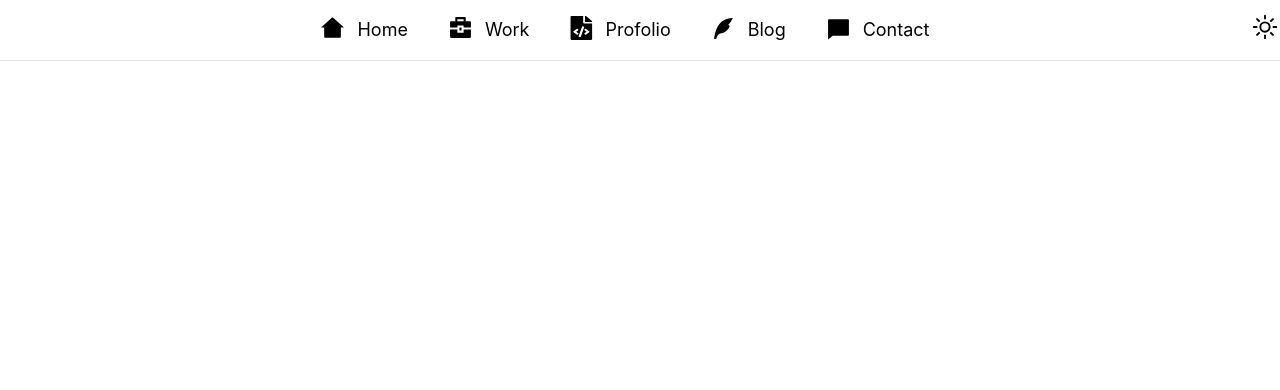
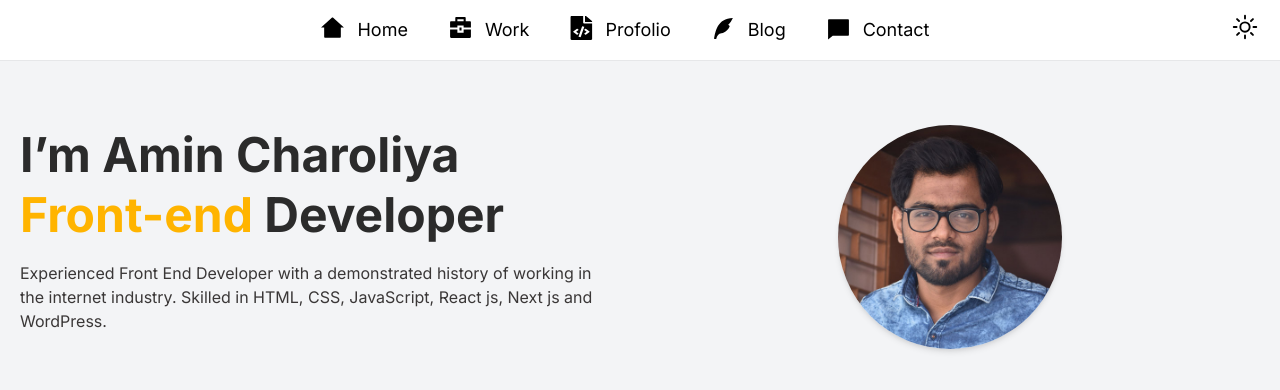
Before and after one commit to amincharoliya/amincharoliya-2.0, a Next.js app: page / in a window 1280 px wide. Shown: the top 390 px of the page. Built offline with nearby package versions, Linux system fonts and the light colour scheme.

Commit message:
Add Homepage banner

```diff
--- a/components/Header.js
+++ b/components/Header.js
@@ -25,11 +25,11 @@ const Header = () => {
 	return (
 		<header
 			className={clsx(
-				'group fixed inset-0 w-2/3 md:w-full md:static md:flex flex-column bg-white dark:bg-slate-800 border-r border-slate-900/10 md:border-r-0 md:border-b md:border-slate-900/10 dark:border-slate-50/[0.06] duration-200',
+				'group fixed z-10 inset-0 w-full md:static md:flex flex-column bg-white dark:bg-slate-900 border-r border-slate-900/10 md:border-r-0 md:border-b md:border-slate-900/10 dark:border-slate-50/[0.06] duration-200 md:left-0',
 				showNav ? 'left-0' : '-left-full closed'
 			)}
 		>
-			<div className="container flex md:m-auto md:justify-center md:items-center">
+			<div className="lg:container w-full px-5 pt-5 md:pt-0 flex md:justify-center md:items-center">
 				<nav role="Main Navigation" className="md:ml-auto w-full">
 					<ul className="flex flex-col md:flex-row md:justify-center w-full">
 						<li>
--- /dev/null
+++ b/components/Home/Banner.js
@@ -0,0 +1,32 @@
+import Image from 'next/image';
+
+const Banner = () => {
+	return (
+		<div className="lg:container px-5 py-16">
+			<div className="flex flex-col md:flex-row">
+				<div className="md:w-1/2 order-2 md:order-1">
+					<h1 className="text-5xl font-bold text-heading-light dark:text-heading-dark leading-tight mb-4">
+						I’m Amin Charoliya <br />
+						<span className="text-theme">Front-end</span> Developer
+					</h1>
+					<p className="max-w-xl text-content-light dark:text-content-dark ">
+						Experienced Front End Developer with a demonstrated
+						history of working in the internet industry. Skilled in
+						HTML, CSS, JavaScript, React js, Next js and WordPress.
+					</p>
+				</div>
+				<div className="md:w-1/2 flex justify-center order-1 md:order-2 mb-5 md:mb-0">
+					<div className="rounded-full overflow-hidden relative h-56 w-56 shadow-md">
+						<img
+							src={'/images/amin.jpg'}
+							alt="Amin"
+							className="h-full w-full object-cover"
+						/>
+					</div>
+				</div>
+			</div>
+		</div>
+	);
+};
+
+export default Banner;
--- a/components/Layout.js
+++ b/components/Layout.js
@@ -6,7 +6,7 @@ const ThemeSwitch = dynamic(() => import('./ThemeSwitch'), {
 
 const Layout = ({ children, title }) => {
 	return (
-		<>
+		<div className="min-h-screen font-inter bg-gray-100 dark:bg-slate-900 dark:text-white">
 			<Head>
 				<title>
 					{title ? `${title} | Amin Charoliya` : 'Amin Charoliya'}
@@ -21,7 +21,7 @@ const Layout = ({ children, title }) => {
 			<div className="fixed bottom-10 right-10 md:hidden">
 				<ThemeSwitch />
 			</div>
-		</>
+		</div>
 	);
 };
 
--- a/pages/index.js
+++ b/pages/index.js
@@ -1,12 +1,12 @@
 import Layout from '../components/Layout';
 import Header from '../components/Header';
+import Banner from '../components/Home/Banner';
 
 export default function Home() {
 	return (
 		<Layout>
-			<div className="min-h-screen font-inter">
-				<Header />
-			</div>
+			<Header />
+			<Banner />
 		</Layout>
 	);
 }
--- a/styles/globals.css
+++ b/styles/globals.css
@@ -1,4 +1,10 @@
+@import url('https://fonts.googleapis.com/css2?family=Inter:wght@400;500;600;700&display=swap');
 @tailwind base;
 @tailwind components;
 @tailwind utilities;
-@import url('https://fonts.googleapis.com/css2?family=Inter:wght@400;500;600;700&family=Roboto:wght@400;700&display=swap');
+
+@layer base {
+	.container {
+		@apply max-w-screen-xl;
+	}
+}
--- a/tailwind.config.js
+++ b/tailwind.config.js
@@ -8,9 +8,20 @@ module.exports = {
 		extend: {
 			colors: {
 				theme: '#FFB400',
+				heading: {
+					light: '#2B2B2B',
+					dark: '#fff',
+				},
+				content: {
+					light: '#3a3737',
+					dark: '#f9f9f9',
+				},
 			},
 			fontFamily: {
 				inter: ['Inter', 'sans-serif'],
+			},
+			container: {
+				center: true,
 			},
 		},
 	},
```
Also changed, not shown: utils/Icons.js (+4 -4 lines), public/images/amin.jpg (added).
